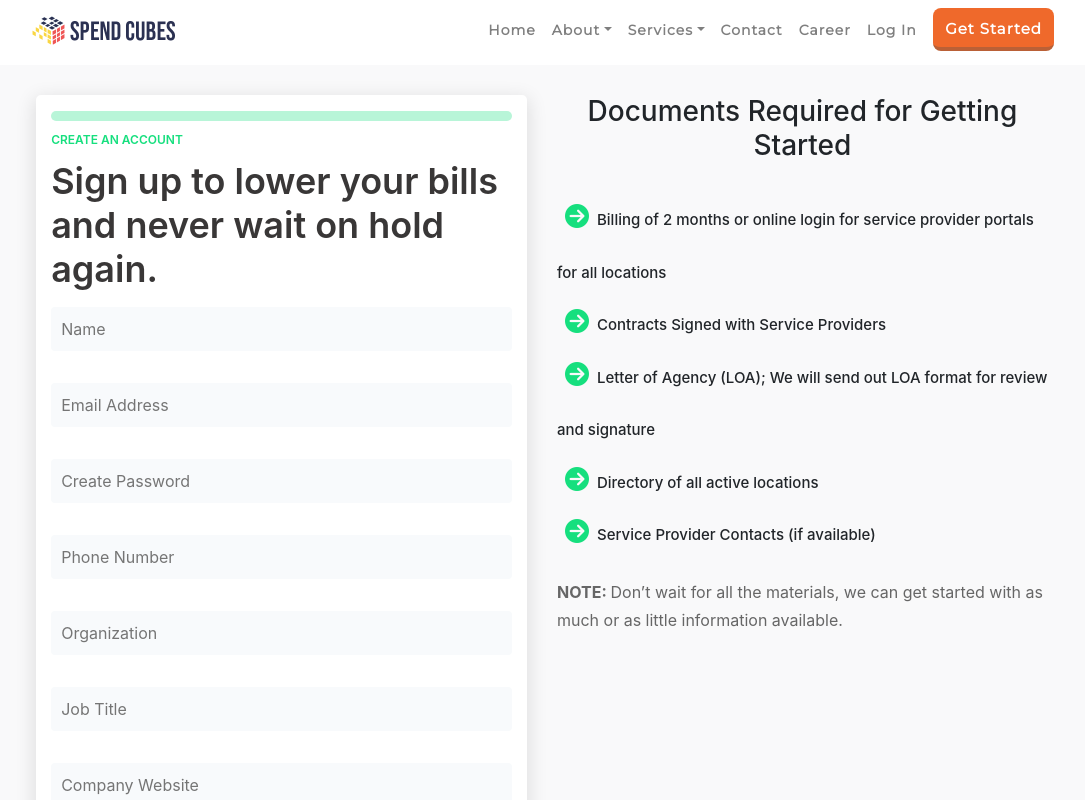
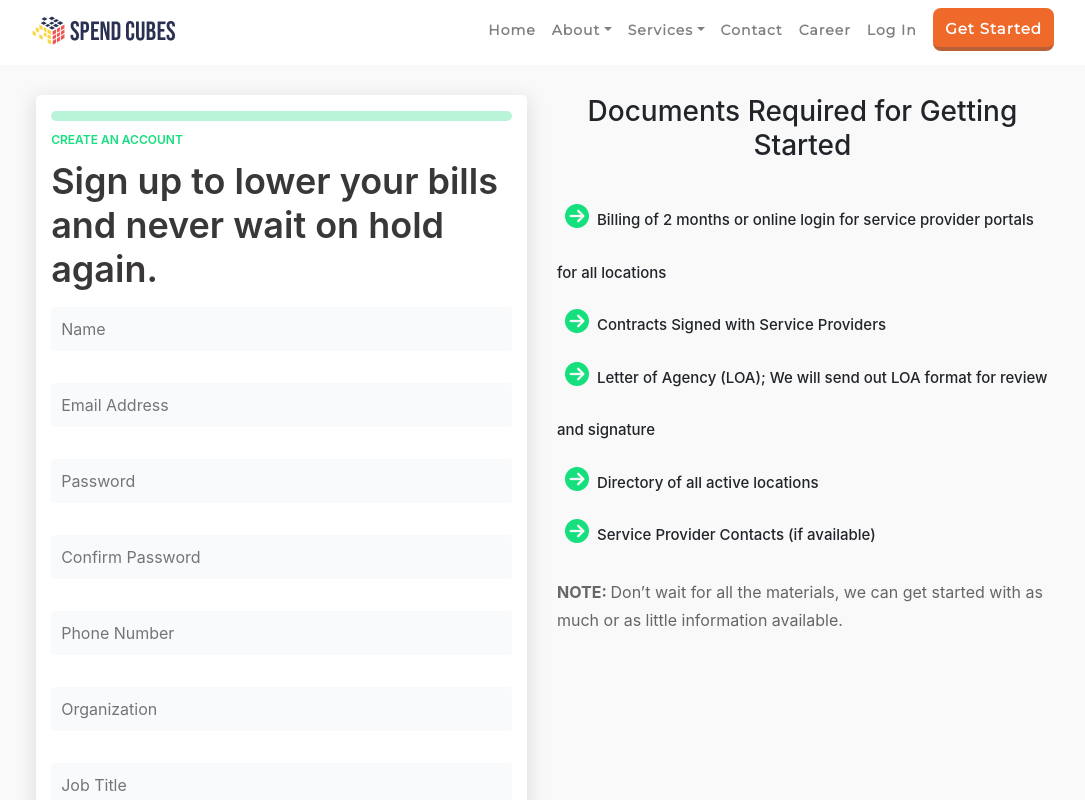
Before and after one commit to arnabuchiha/Spend_Cubes, a React (Create React App) app: page /signup in a window 1280 px wide. Shown: the top 800 px of the page, without its empty margins (98-1183 px from the left). Built offline with nearby package versions, Linux system fonts and the light colour scheme; no server answers.

Commit message:
password

```diff
--- a/src/components/GetStarted/Signup.js
+++ b/src/components/GetStarted/Signup.js
@@ -21,9 +21,14 @@ class Signup extends React.Component{
                                     <span class="bar"></span>
                                 </div>
                                 <div className="form-group">
-                                    <input type="password" className="input-field" placeholder="Create Password"/>
+                                    <input type="password" className="input-field" placeholder="Password"/>
                                     <span class="bar"></span>
                                 </div>
+                                <div className="form-group">
+                                    <input type="password" className="input-field" placeholder="Confirm Password"/>
+                                    <span class="bar"></span>
+                                </div>
+
                                 <div className="form-group">
                                     <input type="tel" className="input-field" placeholder="Phone Number"/>
                                     <span class="bar"></span>
```
